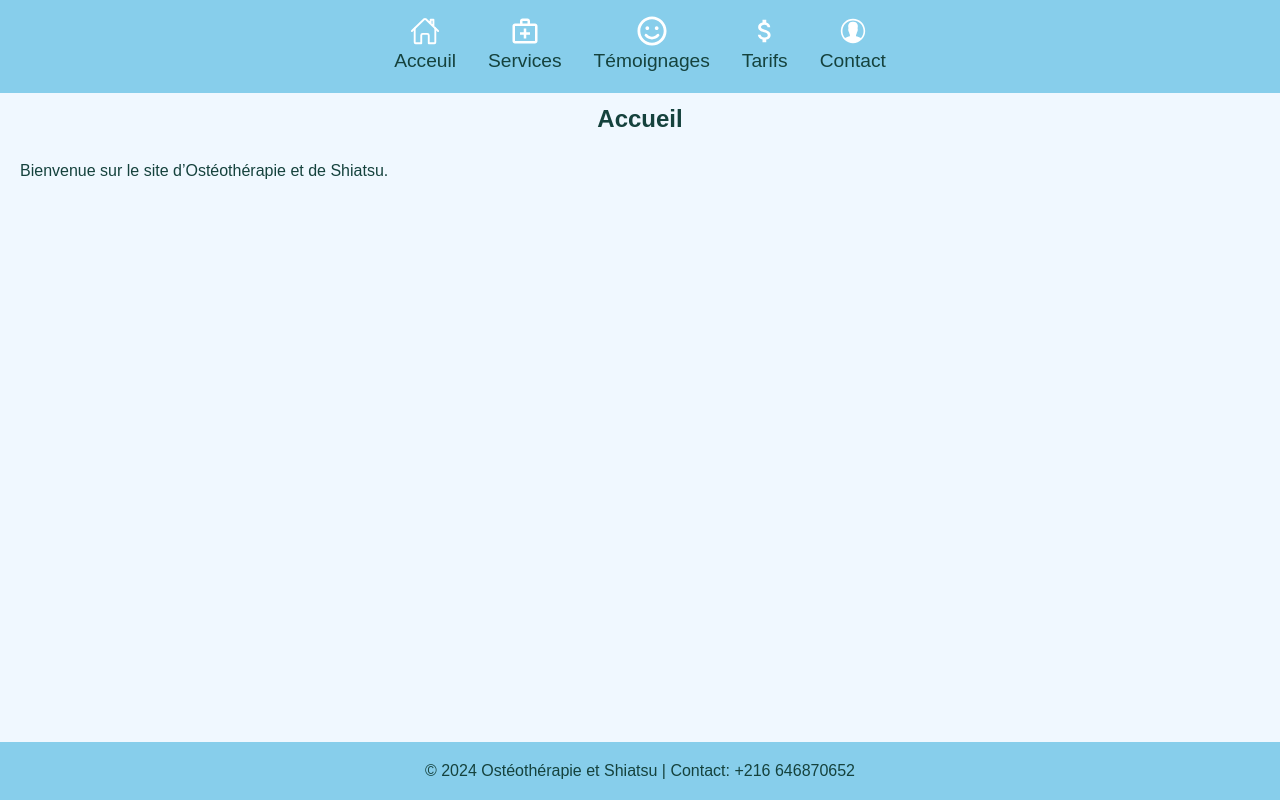
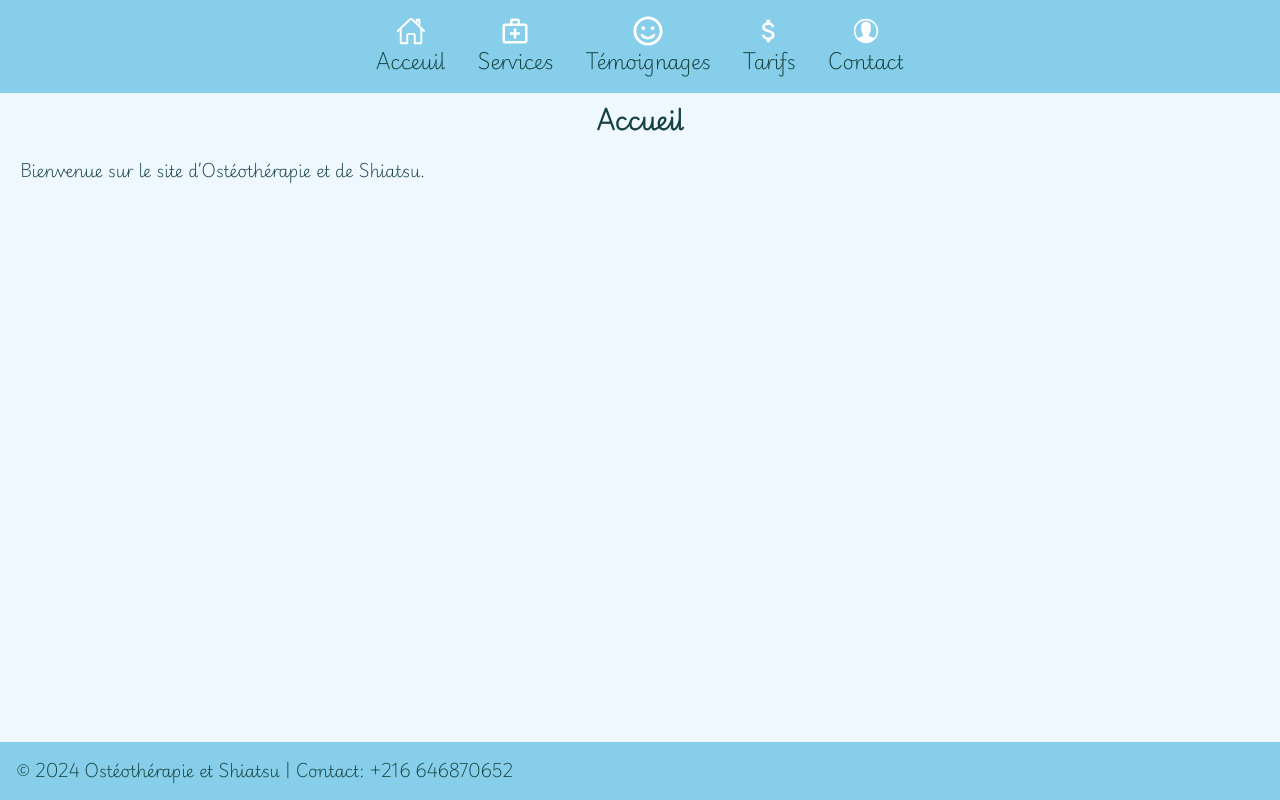
Before and after one commit to botUwU/Oshyp, a React (Vite) app: page / in a window 1280 px wide. Shown: the top 800 px of the page. Built offline with nearby package versions, Linux system fonts and the light colour scheme.

Commit message:
after adding font

```diff
--- a/src/App.jsx
+++ b/src/App.jsx
@@ -4,10 +4,13 @@ import Header from "./components/Header";
 import Section from "./components/Section";
 import Footer from "./components/Footer";
 import "./styles.css";
+// eslint-disable-next-line no-unused-vars
+import GlobalStyle from "./GlobalStyle";
 
 function App() {
   return (
     <div className="App">
+      <GlobalStyle />
       <Header />
 
       {/* Sections */}
--- /dev/null
+++ b/src/GlobalStyle.js
@@ -0,0 +1,21 @@
+// src/GlobalStyle.js
+import { createGlobalStyle } from "styled-components";
+import MyCustomFont from "./assets/fonts/PlaywriteGBS-ExtraLight.ttf"; // Adjust the path accordingly
+
+const GlobalStyle = createGlobalStyle`
+  @font-face {
+    font-family: 'MyCustomFont';
+    src: url(${MyCustomFont}) format('woff2');
+    font-weight: normal;
+    font-style: normal;
+  }
+
+  body {
+    font-family: 'MyCustomFont', sans-serif; /* Default font */
+    margin: 0;
+    padding: 0;
+    box-sizing: border-box;
+  }
+`;
+
+export default GlobalStyle;
--- a/src/styles.css
+++ b/src/styles.css
@@ -64,6 +64,9 @@ h2 {
 /* ===== Footer ===== */
 footer {
   background-color: #87ceeb; /* Light Blue */
+  display: flex;
+  align-items: center;
+  justify-content: centerS;
   color: white;
   text-align: center;
   padding: 1rem;
```
